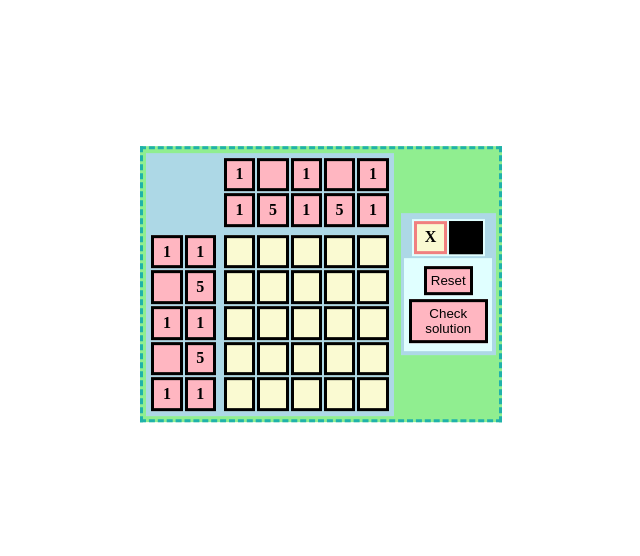
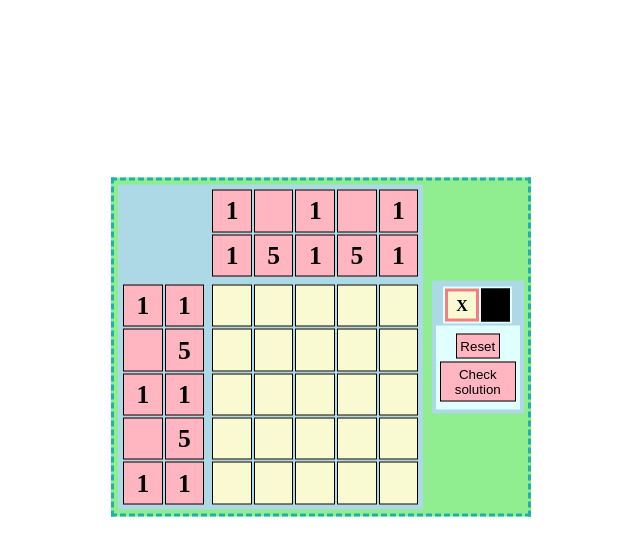
Before and after one commit to khafizovas/japuzzle-frontend, a React (Create React App) app: page / in a window 1280 px wide. Shown: the top 556 px of the page, without its empty margins (319-959 px from the left). Built offline with nearby package versions, Linux system fonts and the light colour scheme; no server answers.

Commit message:
Refactored styles

```diff
--- a/src/Game/Game.js
+++ b/src/Game/Game.js
@@ -73,13 +73,13 @@ const Game = () => {
 	};
 
 	//
-	fetch('https://japuzzle-backend.herokuapp.com/api/task/new?user=pojo')
-		.then((response) => {
-			return response.json();
-		})
-		.then((data) => {
-			console.log(data);
-		});
+	// fetch('https://japuzzle-backend.herokuapp.com/api/task/new?user=pojo')
+	// 	.then((response) => {
+	// 		return response.json();
+	// 	})
+	// 	.then((data) => {
+	// 		console.log(data);
+	// 	});
 	//
 
 	return (
--- a/src/GameMenu/GameMenu.css
+++ b/src/GameMenu/GameMenu.css
@@ -13,7 +13,7 @@
 	cursor: pointer;
 
 	background: lightpink;
-	border: solid;
+	border: solid 0.1rem;
 }
 
 #game-menu button:hover {
--- a/src/HintsField/HintsField.css
+++ b/src/HintsField/HintsField.css
@@ -1,10 +1,11 @@
 .game-hint-cell {
-	width: 2vw;
-	height: 2vw;
+	width: 3vw;
+	height: 3vw;
 
-	border: solid #000;
+	border: solid #000 0.1rem;
 	background: lightpink;
 
 	text-align: center;
 	font-weight: bold;
+	font-size: 2vw;
 }
--- a/src/InputCell/InputCell.css
+++ b/src/InputCell/InputCell.css
@@ -1,8 +1,8 @@
 .game-input-cell {
-	width: 2vw;
-	height: 2vw;
+	width: 3vw;
+	height: 3vw;
 
-	border: solid;
+	border: solid 0.1rem;
 
 	background: lightgoldenrodyellow;
 
--- a/src/Palette/Palette.css
+++ b/src/Palette/Palette.css
@@ -8,7 +8,7 @@
 	width: 2vw;
 	height: 2vw;
 
-	border: solid;
+	border: solid 0.1rem;
 	background: lightgoldenrodyellow;
 
 	text-align: center;
```
